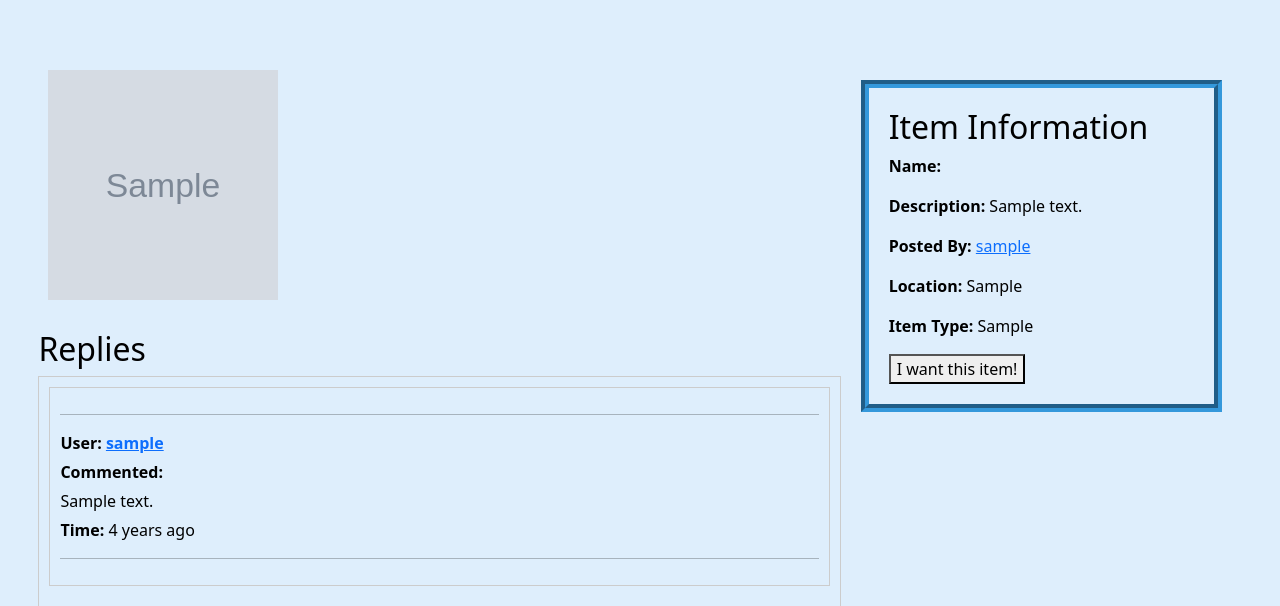
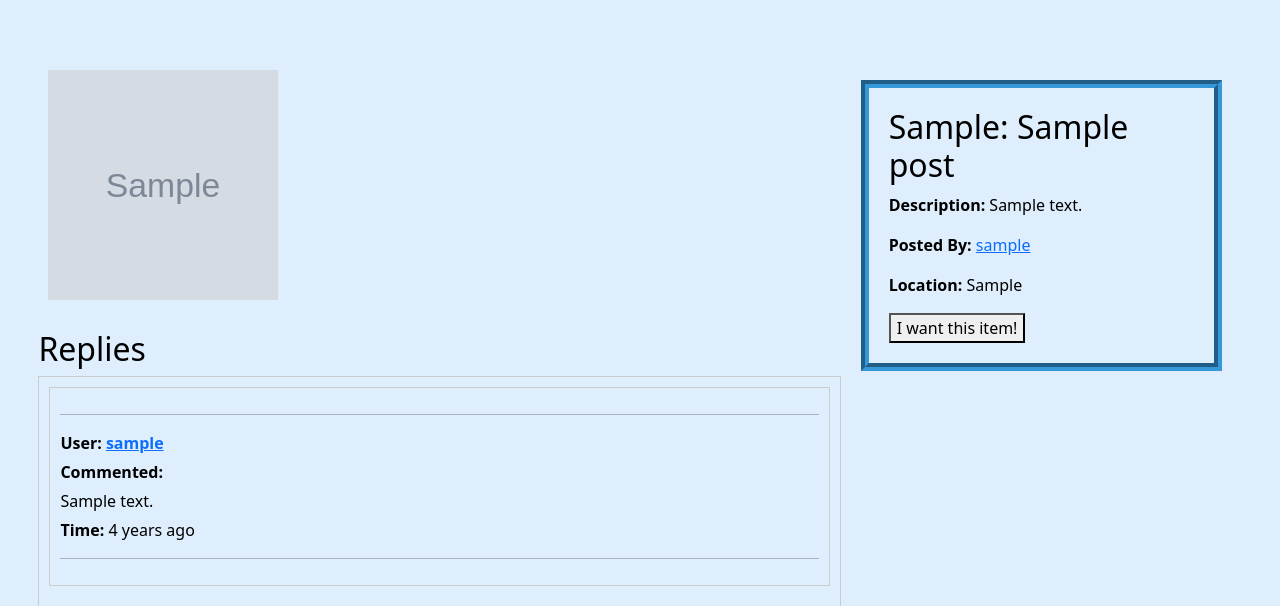
Before and after one commit to samuel-2004/AgileWebDevCITS3403, a Flask app: page /post/1 in a window 1280 px wide. Shown: the part 70-676 px from the top of the page. Run offline with Flask 3, Linux system fonts and the light colour scheme; tables that the repository leaves empty hold one stand-in row (values such as "Sample post"); grey boxes marked "Sample" are stand-in pictures; parts of the project's set-up code (start-up, migrations or seed data) failed here and were passed over; some libraries are stand-ins or nearby versions.

Commit message:
Changed layout of info item info box

```diff
--- a/app/templates/items.html
+++ b/app/templates/items.html
@@ -16,12 +16,10 @@
         <!-- Display item information -->
         <div class="item-information" id="item-info">
             <div class="description-border"></div>
-                <h2>Item Information</h2>
-                <p><strong>Name:</strong> </p>
+                <h2>{{ post.post_type }}: {{ post.item_name }}</h2>
                 <p><strong>Description:</strong> {{ post.desc }}</p>
                 <p><strong>Posted By:</strong> <a href="/user?username={{ post.author.username }}" >{{ post.author.username }}</a></p>
                 <p><strong>Location:</strong> {{post.author.address.suburb}} </p>
-                <p><strong>Item Type:</strong> {{ post.post_type }}</p>
                 {% if post.author == current_user %}
                 <!--Delete button adapted from https://stackoverflow.com/a/10462878-->
                 <a href="{{ url_for('main.delete_post', post_id=post.id) }}"><i id = "delete" class="bi bi-trash" onclick="return confirm('Do you want to delete this post?')"></i></a>
```
